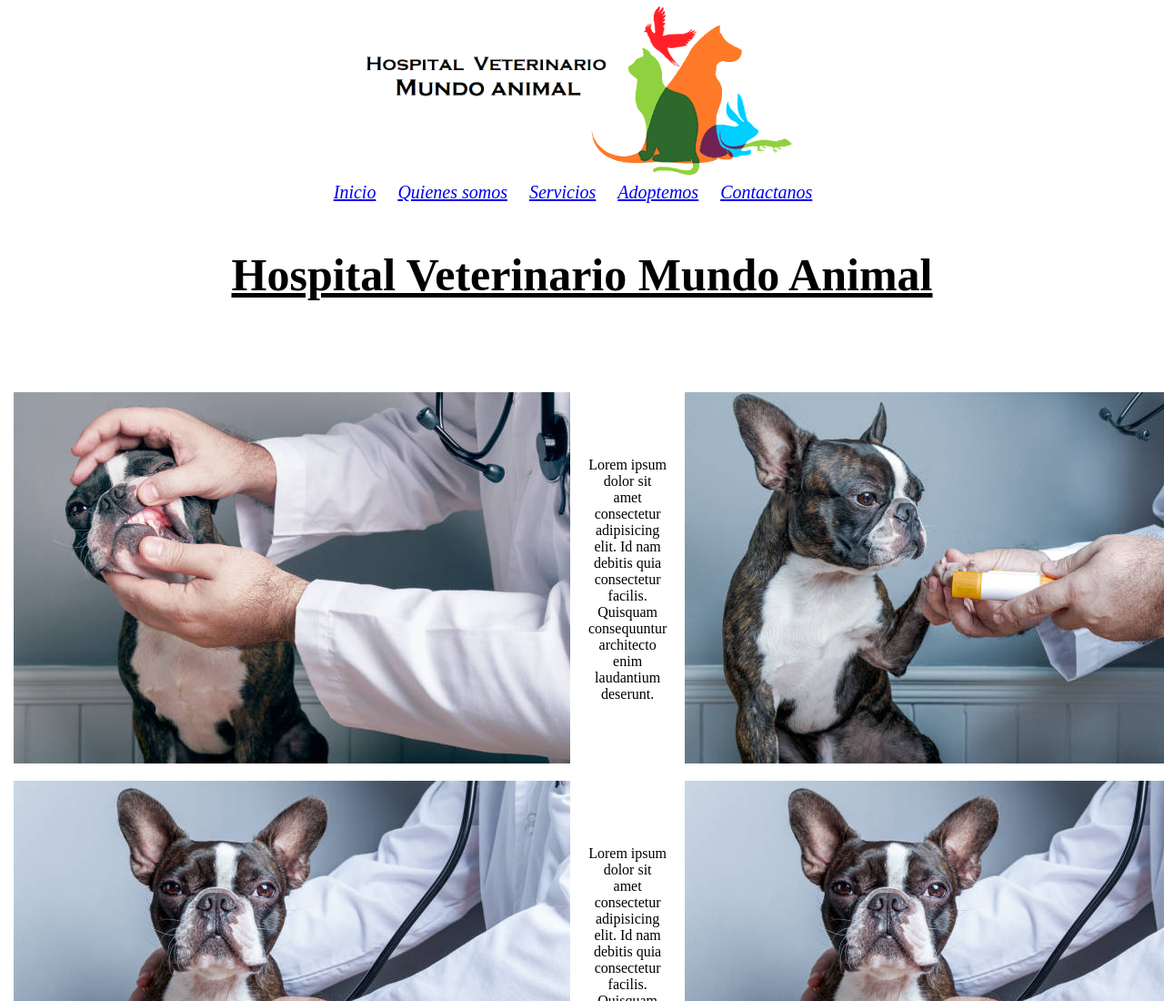
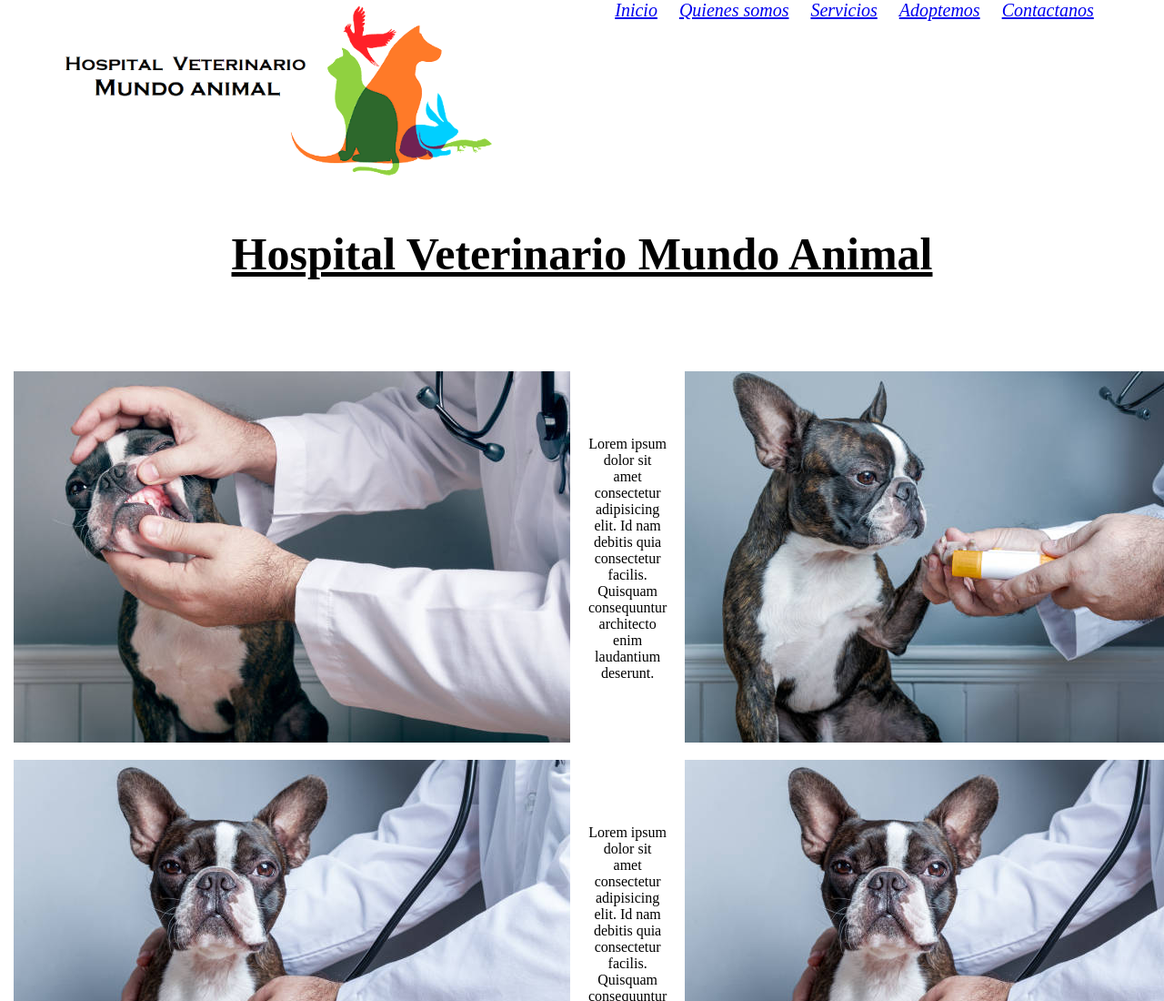
Before and after one commit to EduardoRiosSale/desarrolloweb-riossale, a plain HTML site: page index.html in a window 1280 px wide. Shown: the top 1100 px of the page at 91% size. Drawn offline with Linux system fonts and the light colour scheme.

Commit message:
Otros cambios nuevos

```diff
--- a/css/style.css
+++ b/css/style.css
@@ -51,13 +51,13 @@ h1{
 
 .inicio{
     display:flex ;
-    flex-direction:column;
+    flex-direction:row;
     justify-content:space-around;
-    align-items:center;
     list-style: none;
 }
 .logo{
     display: flex;
+    flex-direction: row;
     height: 200px;
     filter: brightness(1.1);
     mix-blend-mode: multiply;
```
